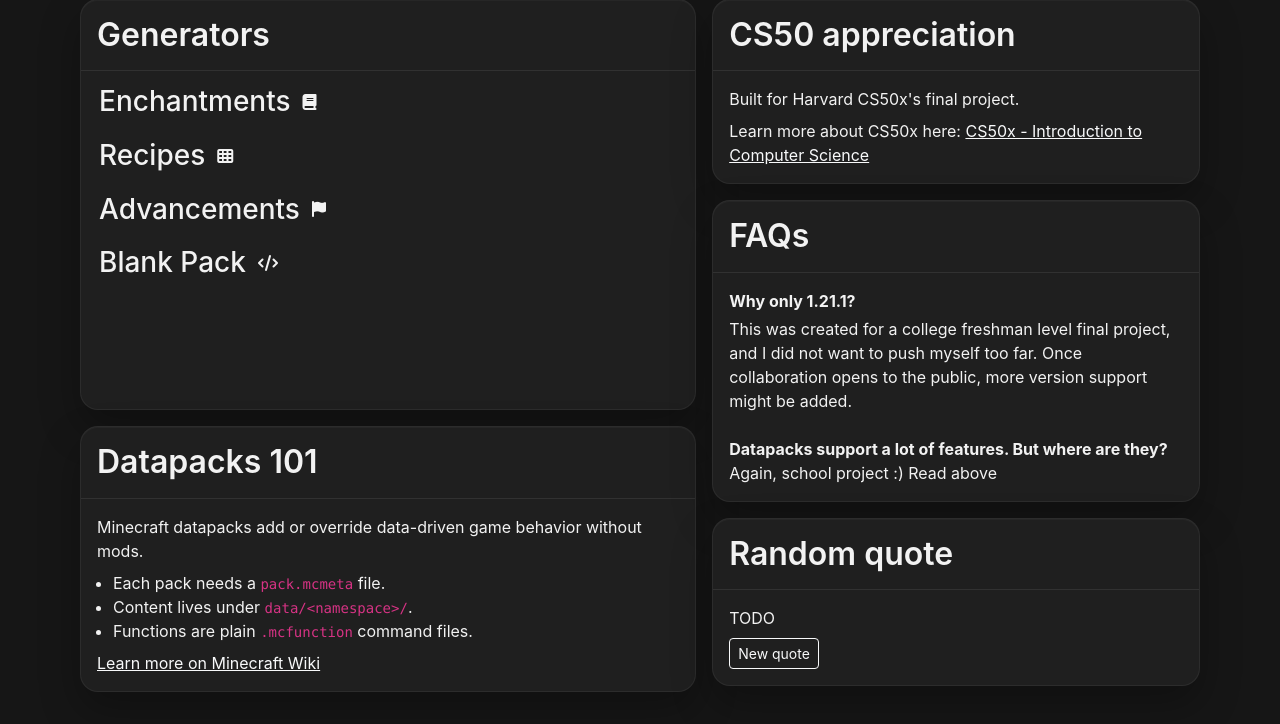
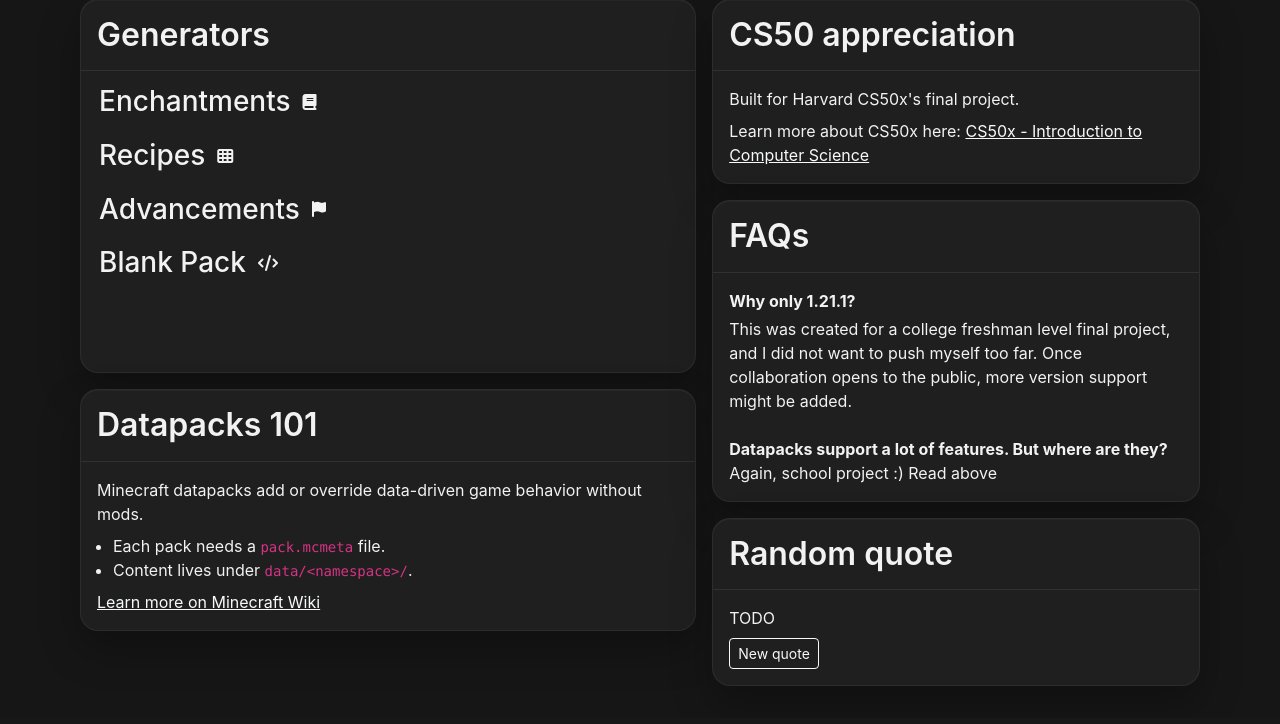
Before and after one commit to flintvivi/datapack-gen, a Flask app: page / in a window 1280 px wide. Shown: the part 89-813 px from the top of the page. After the commit the page ends 775 px from the top, so only its background shows below. Run offline with Flask 3, Linux system fonts and the light colour scheme; some libraries are stand-ins or nearby versions.

Commit message:
templates/index: partial revert of e3a73fc

```diff
--- a/templates/index.html
+++ b/templates/index.html
@@ -37,7 +37,6 @@
                     <ul class="mb-2 ps-3">
                         <li>Each pack needs a <code>pack.mcmeta</code> file.</li>
                         <li>Content lives under <code>data/&lt;namespace&gt;/</code>.</li>
-                        <li>Functions are plain <code>.mcfunction</code> command files.</li>
                     </ul>
                     <a href="https://minecraft.wiki/w/Data_pack" class="link-light" target="_blank"
                         rel="noopener noreferrer">
```
